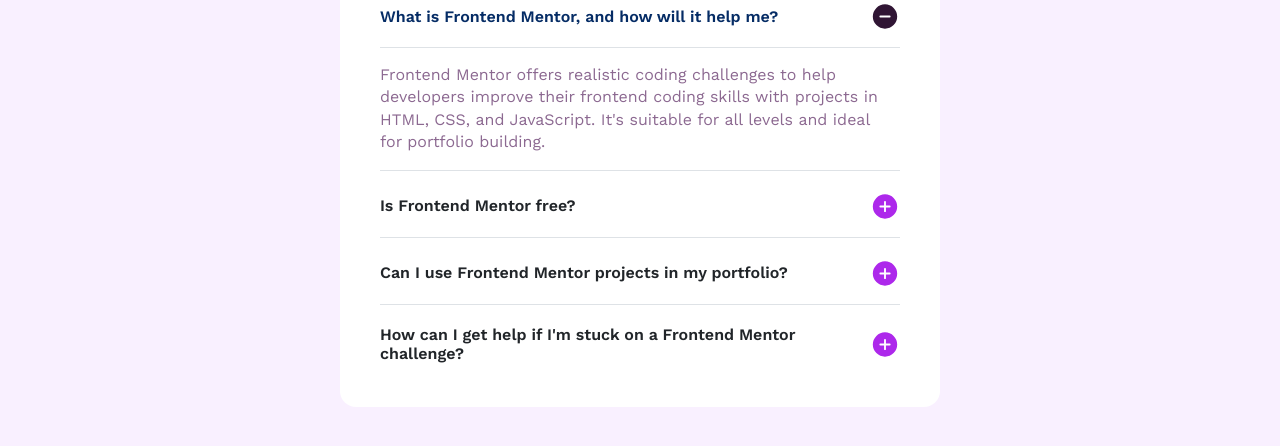
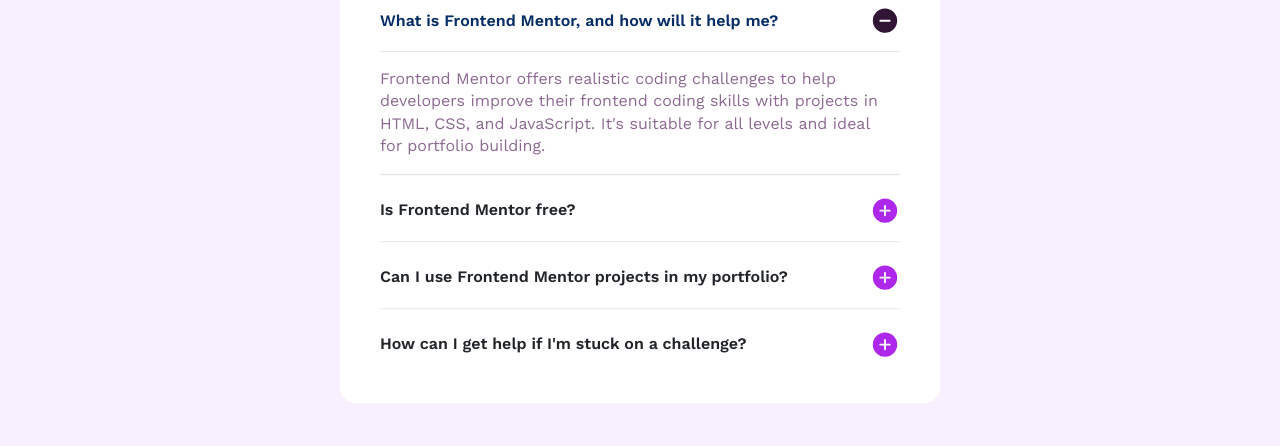
Before and after one commit to SrkiMax/FAQ-accordion, a plain HTML site: page index.html in a window 1280 px wide. Shown: the part 268-714 px from the top of the page. Drawn offline with nearby package versions, Linux system fonts and the light colour scheme.

```diff
--- a/index.html
+++ b/index.html
@@ -81,7 +81,7 @@
           <h2 class="accordion-header">
             <button class="accordion-button collapsed last-button" type="button" data-bs-toggle="collapse"
               data-bs-target="#flush-collapseFour" aria-expanded="false" aria-controls="flush-collapseFour">
-              How can I get help if I'm stuck on a Frontend Mentor challenge?
+              How can I get help if I'm stuck on a challenge?
             </button>
           </h2>
           <div id="flush-collapseFour" class="accordion-collapse collapse" data-bs-parent="#accordionFlushExample">
```
